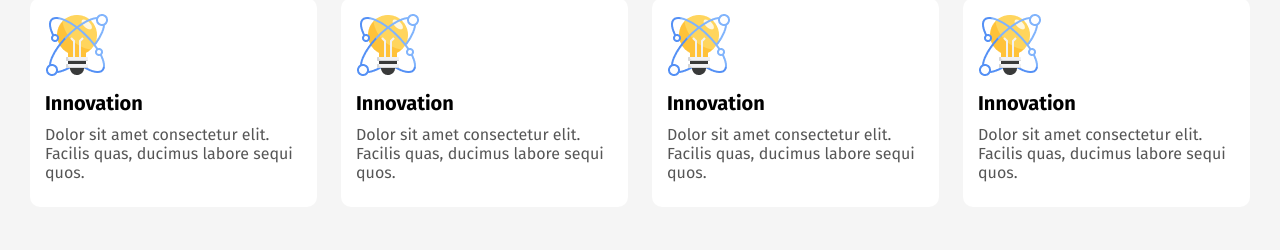
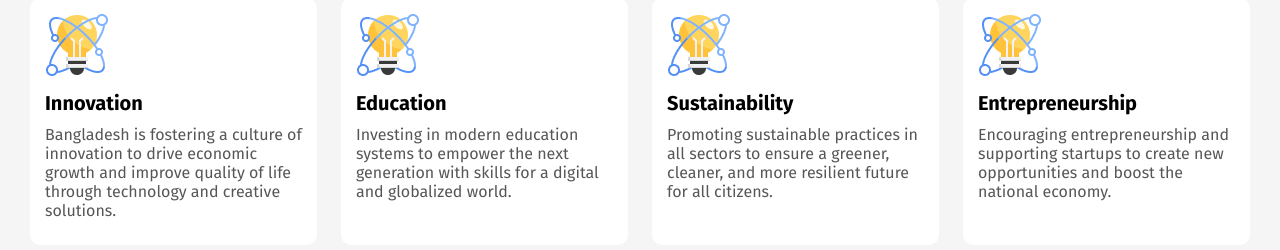
Before and after one commit to ashiqurrahman696/new-bangladesh, a plain HTML site: page index.html in a window 1280 px wide. Shown: the part 633-883 px from the top of the page. Drawn offline with Linux system fonts and the light colour scheme.

Commit message:
changed lorem ipsum text to relevant text

```diff
--- a/index.html
+++ b/index.html
@@ -26,22 +26,22 @@
                 <div class="card">
                     <img src="assets/card-icon.png" alt="">
                     <h6>Innovation</h6>
-                    <p>Dolor sit amet consectetur elit. Facilis quas, ducimus labore sequi quos.</p>
+                    <p>Bangladesh is fostering a culture of innovation to drive economic growth and improve quality of life through technology and creative solutions.</p>
                 </div>
                 <div class="card">
                     <img src="assets/card-icon.png" alt="">
-                    <h6>Innovation</h6>
-                    <p>Dolor sit amet consectetur elit. Facilis quas, ducimus labore sequi quos.</p>
+                    <h6>Education</h6>
+                    <p>Investing in modern education systems to empower the next generation with skills for a digital and globalized world.</p>
                 </div>
                 <div class="card">
                     <img src="assets/card-icon.png" alt="">
-                    <h6>Innovation</h6>
-                    <p>Dolor sit amet consectetur elit. Facilis quas, ducimus labore sequi quos.</p>
+                    <h6>Sustainability</h6>
+                    <p>Promoting sustainable practices in all sectors to ensure a greener, cleaner, and more resilient future for all citizens.</p>
                 </div>
                 <div class="card">
                     <img src="assets/card-icon.png" alt="">
-                    <h6>Innovation</h6>
-                    <p>Dolor sit amet consectetur elit. Facilis quas, ducimus labore sequi quos.</p>
+                    <h6>Entrepreneurship</h6>
+                    <p>Encouraging entrepreneurship and supporting startups to create new opportunities and boost the national economy.</p>
                 </div>
             </div>
         </section>
@@ -69,7 +69,7 @@
                 </div>
             </div>
             <div id="quote">
-                <p>"Lorem ipsum dolor sit amet consectetur adipisicing elit. Facilis quas, ducimus labore sequi quos deserunt optio id repellendus tempora veniam amet porro corporis exercitationem numquam debitis culpa laudantium odio, velit vel minus sit? Veritatis aut maiores ducimus fugit error ex sit, dignissimos eum tempora perferendis a rem culpa ab aliquid modi? Est vitae neque esse, cumque, quam tenetur rem earum eaque mollitia modi ipsum aspernatur, dignissimos excepturi aliquam architecto soluta necessitatibus vero?"</p>
+                <p>"To build a prosperous and equitable Bangladesh, we must embrace innovation, empower our youth, and work together for a sustainable future. Our journey towards progress is a collective responsibility, and together we can achieve greatness for our nation."</p>
                 <h6>Dr. Muhammad Yunus</h6>
                 <p>Chief Adviser of the People's Republic of Bangladesh</p>
             </div>
```
